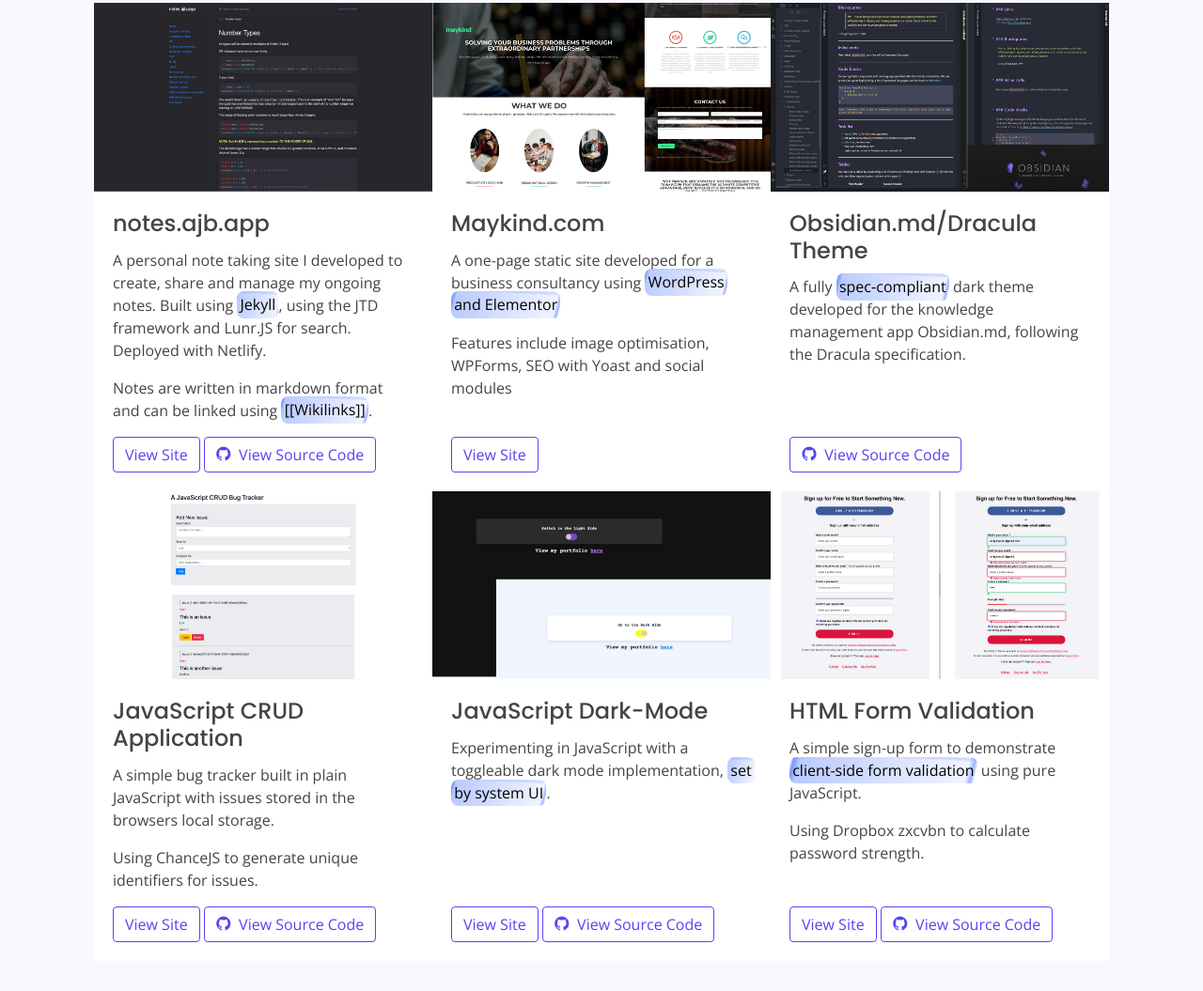
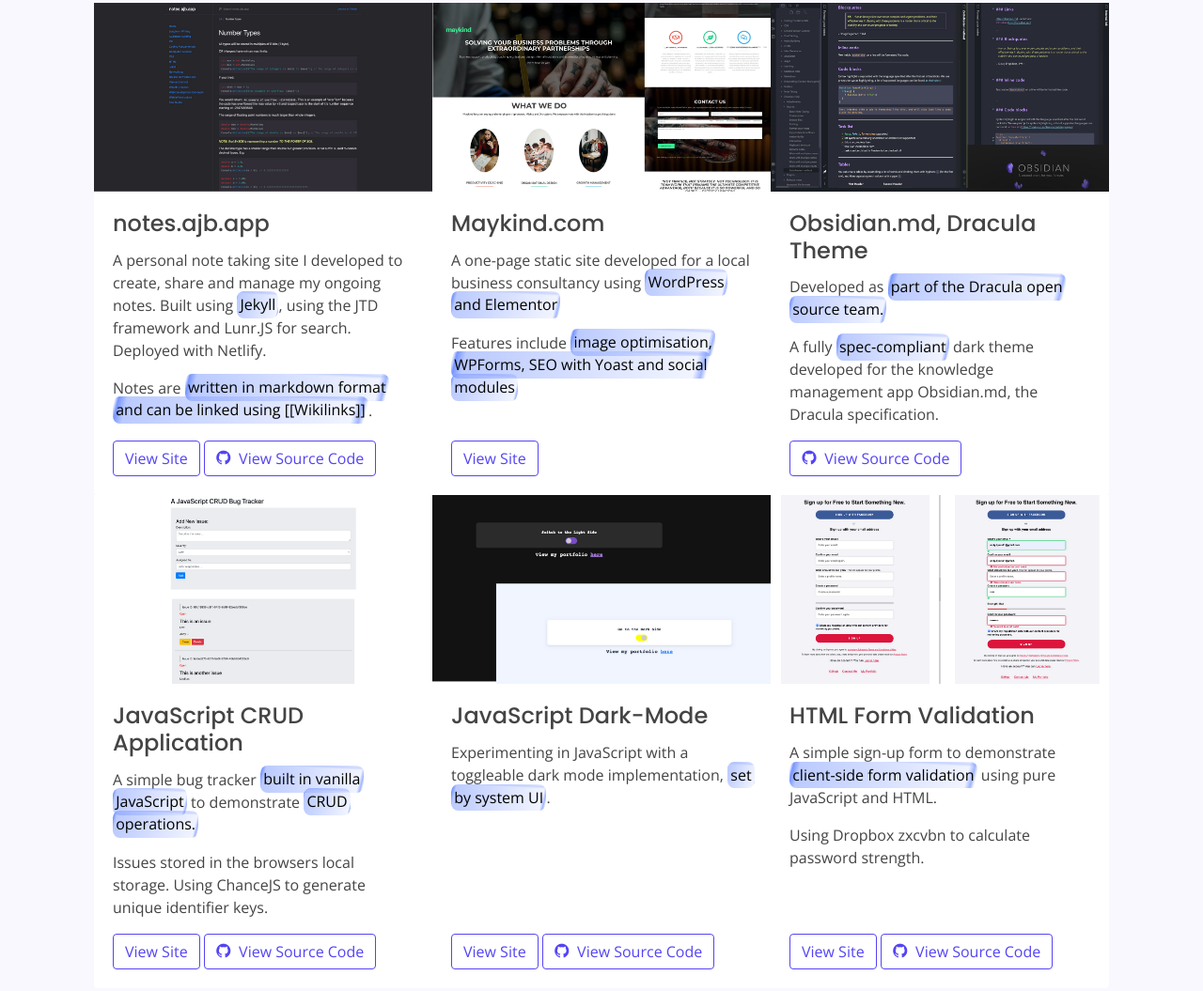
Before and after one commit to ajb-archive-account/ajb.app, a plain HTML site: page index.html in a window 1280 px wide. Shown: the part 2037-3092 px from the top of the page at 94% size. Drawn offline with nearby package versions, Linux system fonts and the light colour scheme.

Commit message:
updated highlights

```diff
--- a/index.html
+++ b/index.html
@@ -187,8 +187,8 @@
                   framework and Lunr.JS for search. Deployed with Netlify.
                 </p>
                 <p>
-                  Notes are written in markdown format and can be linked using
-                  <mark>[[Wikilinks]]</mark>.
+                  Notes are <mark>written in markdown format and can be linked using
+                    [[Wikilinks]]</mark>.
                 </p>
                 <div class="mt-auto">
                   <a href="https://notes.ajb.app/" target="_blank" class="btn btn-outline-primary portfolio-btn">View
@@ -207,12 +207,12 @@
               <div class="card-body d-flex flex-column">
                 <h4 class="card-title">Maykind.com</h4>
                 <p class="card-text">
-                  A one-page static site developed for a business consultancy
+                  A one-page static site developed for a local business consultancy
                   using <mark>WordPress and Elementor</mark>
                 </p>
                 <p>
-                  Features include image optimisation, WPForms, SEO with Yoast
-                  and social modules
+                  Features include <mark>image optimisation, WPForms, SEO with Yoast
+                    and social modules</mark>
                 </p>
                 <div class="mt-auto">
                   <a href="https://maykind.com/" target="_blank" class="btn btn-outline-primary portfolio-btn">View
@@ -226,11 +226,11 @@
                 <img class="card-img" src="assets/img/project-images/obsidian.png" alt="Card image cap" />
               </div>
               <div class="card-body d-flex flex-column">
-                <h4 class="card-title">Obsidian.md/Dracula Theme</h4>
-                <p class="card-text">
-                  A fully <mark>spec‐compliant</mark> dark theme developed for the
-                  knowledge management app Obsidian.md, following the Dracula
-                  specification.
+                <h4 class="card-title">Obsidian.md, Dracula Theme</h4>
+                <p class="card-text">Developed as <mark>part of the Dracula open source team.</mark>
+                </p>
+                <p>A fully <mark>spec‐compliant</mark> dark theme developed for the
+                  knowledge management app Obsidian.md, the Dracula specification.
                 </p>
                 <div class="mt-auto">
                   <a href="https://github.com/andybyers21/Obsidian.md" target="_blank"
@@ -249,11 +249,11 @@
               <div class="card-body d-flex flex-column">
                 <h4 class="card-title">JavaScript CRUD Application</h4>
                 <p class="card-text">
-                  A simple bug tracker built in plain JavaScript with issues
-                  stored in the browsers local storage.
+                  A simple bug tracker <mark>built in vanilla JavaScript</mark> to demonstrate <mark>CRUD
+                    operations.</mark>
                 </p>
                 <p>
-                  Using ChanceJS to generate unique identifiers for issues.
+                  Issues stored in the browsers local storage. Using ChanceJS to generate unique identifier keys.
                 </p>
                 <div class="mt-auto">
                   <a href="https://andybyers21.github.io/JavaScript-CRUD/" target="_blank"
@@ -292,7 +292,7 @@
                 <h4 class="card-title">HTML Form Validation</h4>
                 <p class="card-text">
                   A simple sign-up form to demonstrate <mark>client-side form
-                    validation</mark> using pure JavaScript.
+                    validation</mark> using pure JavaScript and HTML.
                 </p>
                 <p>Using Dropbox zxcvbn to calculate password strength.</p>
                 <div class="mt-auto">
```
